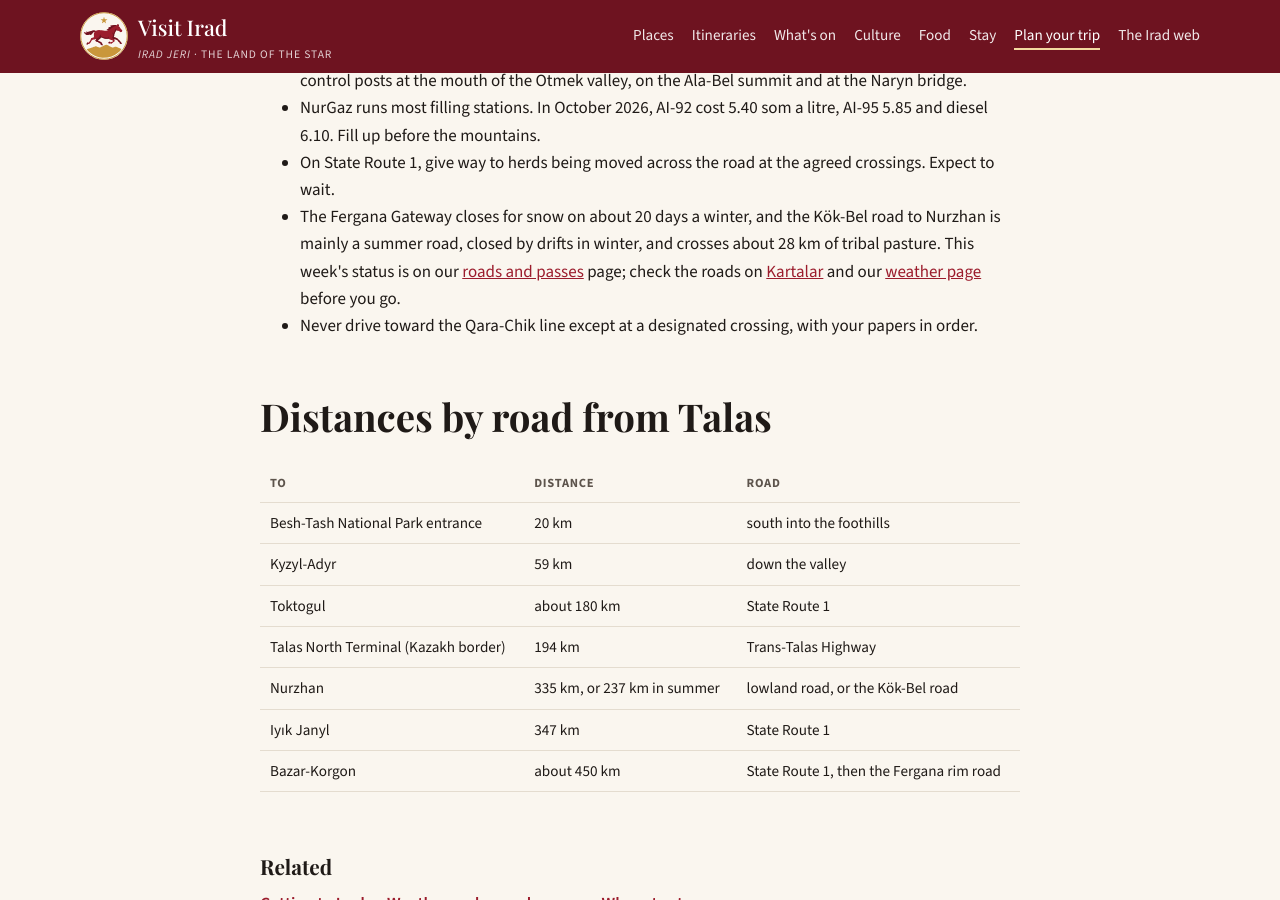
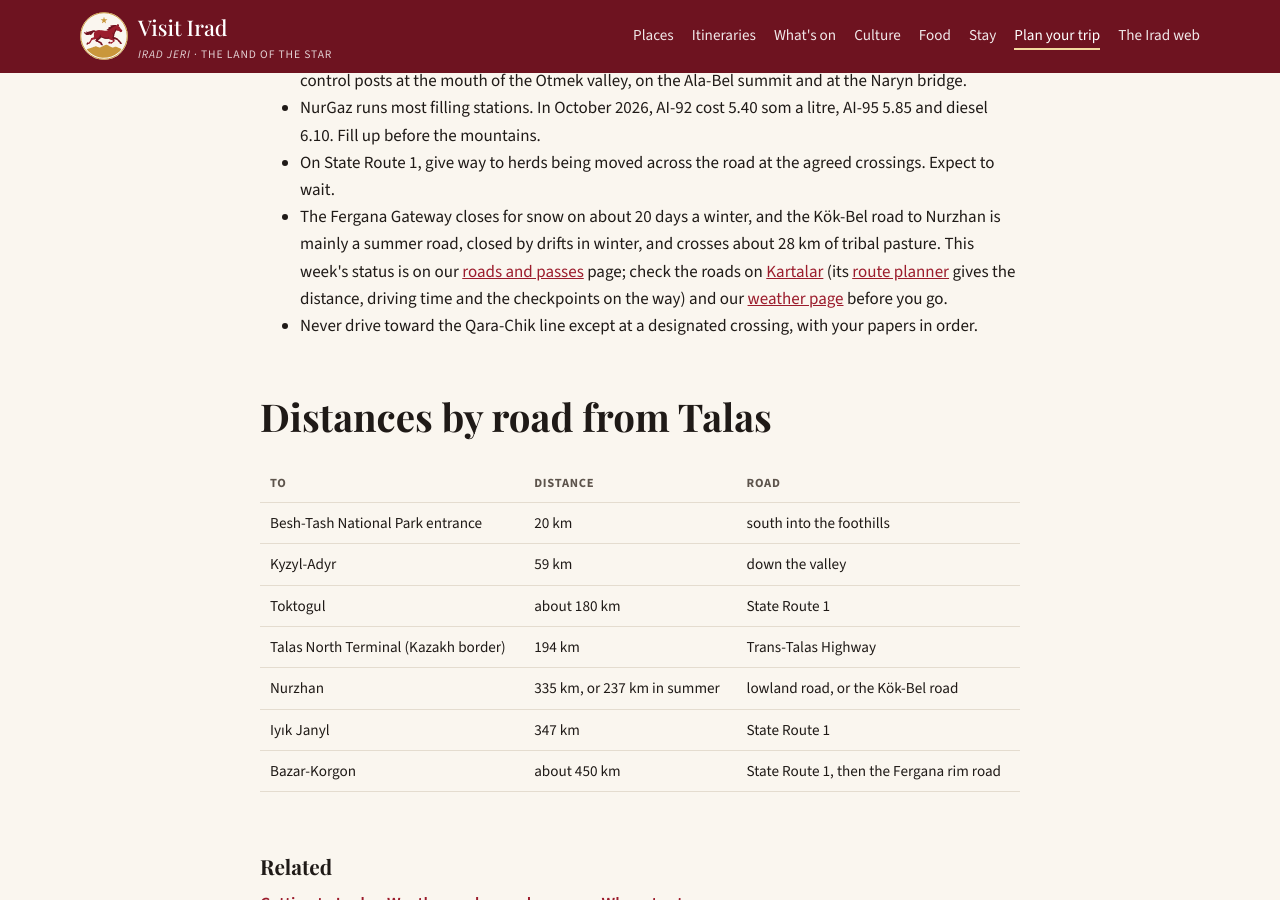
Before and after one commit to IRAD-WEB-MIRROR/visit-irad, a Jekyll site: the page built from getting-around/index.html, in a window 1280 px wide and 900 px high, scrolled down 2823 px. Built offline with Jekyll 4.4.1, drawn with Linux system fonts in a browser that asks for light colours.

Commit message:
Link the Kartalar route planner

```diff
--- a/getting-around/index.html
+++ b/getting-around/index.html
@@ -63,7 +63,7 @@ parent:
       <li>Traffic drives on the right. Carry your passport, licence and the car's papers. There are Gendarmerie control posts at the mouth of the Otmek valley, on the Ala-Bel summit and at the Naryn bridge.</li>
       <li>NurGaz runs most filling stations. In October 2026, AI-92 cost 5.40 som a litre, AI-95 5.85 and diesel 6.10. Fill up before the mountains.</li>
       <li>On State Route 1, give way to herds being moved across the road at the agreed crossings. Expect to wait.</li>
-      <li>The Fergana Gateway closes for snow on about 20 days a winter, and the Kök-Bel road to Nurzhan is mainly a summer road, closed by drifts in winter, and crosses about 28 km of tribal pasture. This week's status is on our <a href="{{ '/roads/' | relative_url }}">roads and passes</a> page; check the roads on <a href="https://maps.attelkom.net/">Kartalar</a> and our <a href="{{ '/weather/' | relative_url }}">weather page</a> before you go.</li>
+      <li>The Fergana Gateway closes for snow on about 20 days a winter, and the Kök-Bel road to Nurzhan is mainly a summer road, closed by drifts in winter, and crosses about 28 km of tribal pasture. This week's status is on our <a href="{{ '/roads/' | relative_url }}">roads and passes</a> page; check the roads on <a href="https://maps.attelkom.net/">Kartalar</a> (its <a href="https://maps.attelkom.net/?route=talas~iyik-janyl">route planner</a> gives the distance, driving time and the checkpoints on the way) and our <a href="{{ '/weather/' | relative_url }}">weather page</a> before you go.</li>
       <li>Never drive toward the Qara-Chik line except at a designated crossing, with your papers in order.</li>
     </ul>
 
--- a/roads/index.html
+++ b/roads/index.html
@@ -75,7 +75,7 @@ related:
       </article>
     </div>
 
-    <div class="notice"><b>Before any mountain drive in the cold months:</b> fill up in Talas, carry chains, warm clothes, water and food for a day, and keep your passport in your pocket. Check the live map on <a href="https://maps.attelkom.net/">Kartalar</a> and the forecast on our <a href="{{ '/weather/' | relative_url }}">weather page</a>. Bus companies cancel departures when the Fergana Gateway is closed; ask at Talas Central Bus Station.</div>
+    <div class="notice"><b>Before any mountain drive in the cold months:</b> fill up in Talas, carry chains, warm clothes, water and food for a day, and keep your passport in your pocket. Check the live map on <a href="https://maps.attelkom.net/">Kartalar</a>, plan the drive with its <a href="https://maps.attelkom.net/?route=talas~iyik-janyl">route planner</a>, and the forecast on our <a href="{{ '/weather/' | relative_url }}">weather page</a>. Bus companies cancel departures when the Fergana Gateway is closed; ask at Talas Central Bus Station.</div>
 
     {% include next-steps.html %}
   </div>
```
